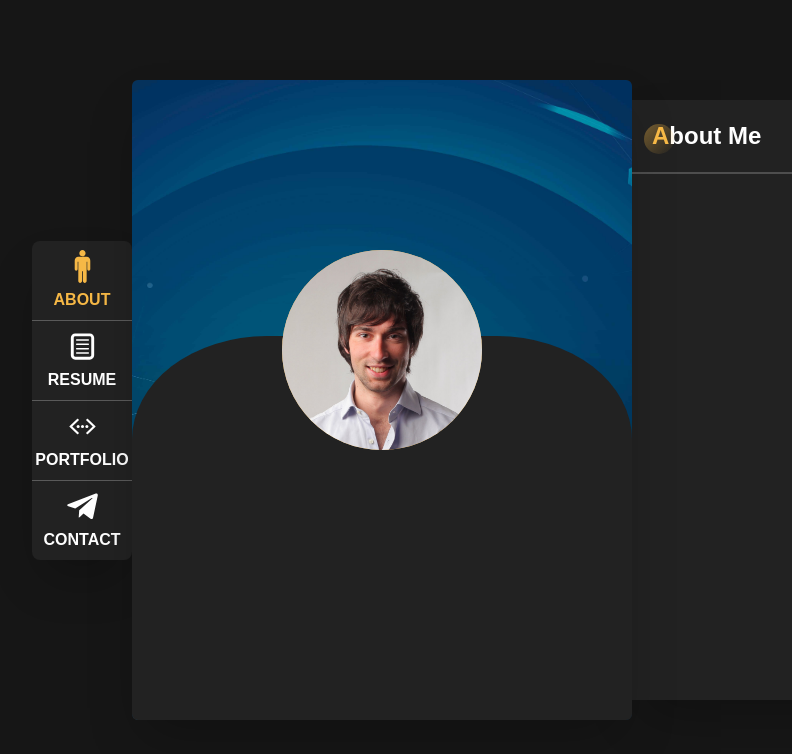
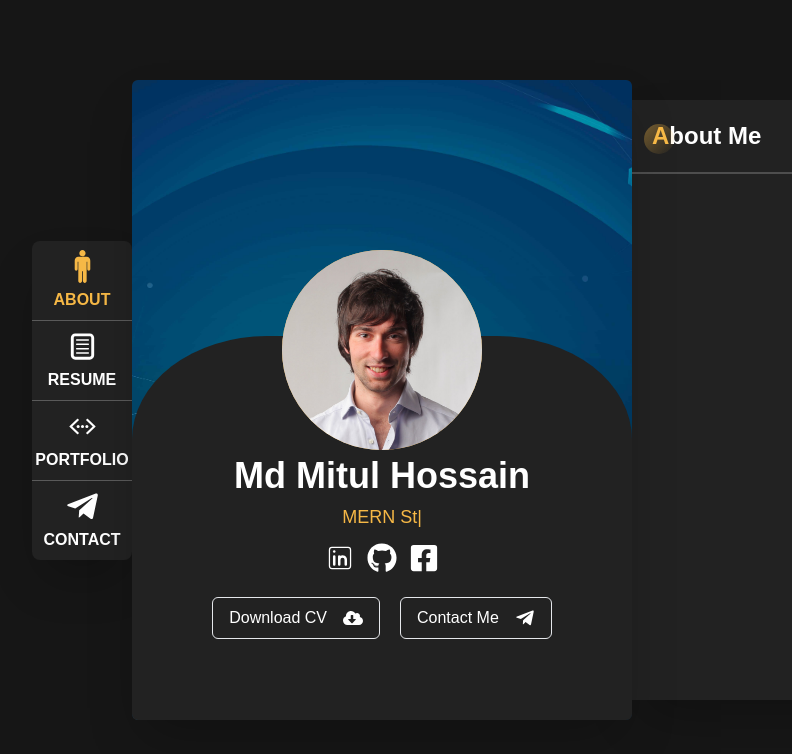
Before and after one commit to mdmitulhossen/protfolio_Mitul, a React (Vite) app: page / in a window 1280 px wide. Shown: the top 754 px of the page, without its empty margins (8-800 px from the left). Built offline with nearby package versions, Linux system fonts and the light colour scheme; a web font is replaced by a local one.

Commit message:
profile card done

```diff
--- a/package.json
+++ b/package.json
@@ -12,7 +12,8 @@
   "dependencies": {
     "react": "^18.2.0",
     "react-dom": "^18.2.0",
-    "react-icons": "^4.12.0"
+    "react-icons": "^4.12.0",
+    "react-type-animation": "^3.2.0"
   },
   "devDependencies": {
     "@types/react": "^18.2.37",
--- a/src/components/ProfileCard.jsx
+++ b/src/components/ProfileCard.jsx
@@ -1,12 +1,57 @@
+import { TypeAnimation } from 'react-type-animation';
 import userpic from '../assets/user.jpg'
+import { CiLinkedin } from "react-icons/ci";
+import { FaGithub } from "react-icons/fa";
+import { FaFacebookSquare } from "react-icons/fa";
+import { FaCloudDownloadAlt } from "react-icons/fa";
+import { FaTelegramPlane } from "react-icons/fa";
 const ProfileCard = () => {
     return (
         <div className="w-full shadow-2xl h-[80%] bg-[#222222] rounded-md overflow-hidden relative ">
             <div className="img-container"></div>
+            {/* body */}
             <div className="absolute h-3/5 bg-[#222222] bottom-0 w-full rounded-t-[27%]">
+                <div className='pt-[120px]'>
+                    <p className='text-4xl font-bold text-center text-white'>Md Mitul Hossain</p>
+                    <p className='text-center mt-2'>
+                        <TypeAnimation
+                            sequence={[
+                                // Same substring at the start will only be typed out once, initially
+                                'Web Developer',
+                                1000, // wait 1s before replacing "Mice" with "Hamsters"
+                                'Front-end Developer',
+                                1000,
+                                'MERN Stack Developer',
+                                1000,
+                                'ReactJS Developer',
+                                1000
+                            ]}
+                            wrapper="span"
+                            speed={50}
+                            style={{ fontSize: '18px', display: 'inline-block', color: '#F6B846' }}
+                            repeat={Infinity}
+                        />
+                    </p>
+                    {/* socialicon */}
+                    <div className='flex gap-3 justify-center pt-3'>
+                        <a href=""> <CiLinkedin size={30} color='#fff' />  </a>
+                        <a href=""><FaGithub size={30} color='#fff' /></a>
+                        <a href=""><FaFacebookSquare size={30} color='#fff' /></a>
+                    </div>
+
+                    <div className='flex gap-5 pt-6 justify-center'>
+                        <button className='text-white flex justify-center items-center gap-4 border px-4 py-2 rounded-md hover:text-[#F6B846] hover:border-[#F6B846] duration-200' >
+                            Download CV <FaCloudDownloadAlt size={20}/>
+                        </button>
+                        <button className='text-white flex justify-center items-center gap-4 border px-4 py-2 rounded-md hover:text-[#F6B846] hover:border-[#F6B846] duration-200' >
+                            Contact Me <FaTelegramPlane size={20}/>
+                        </button>
+                    </div>
+                </div>
             </div>
+            {/* user pic */}
             <div className="absolute w-[200px] top-1/2 -translate-y-3/4 left-1/2 -translate-x-1/2 h-[200px] bg-[#F8B947] rounded-full">
-              <img className="w-full h-full rounded-full" src={userpic} alt="" />
+                <img className="w-full h-full rounded-full" src={userpic} alt="" />
             </div>
         </div>
     );
```
Also changed, not shown: 1 other file (tests, documents, lock files or other folders).
